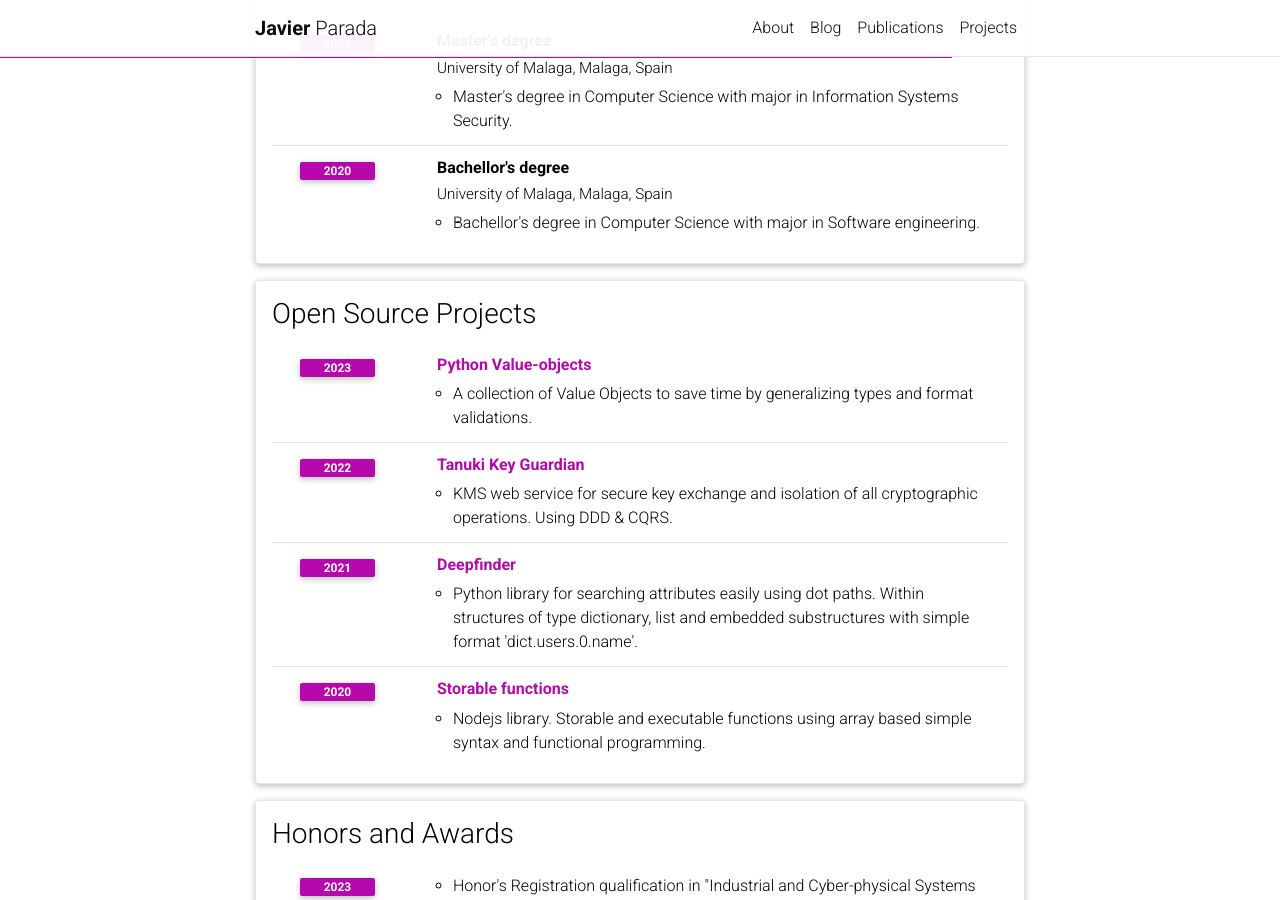
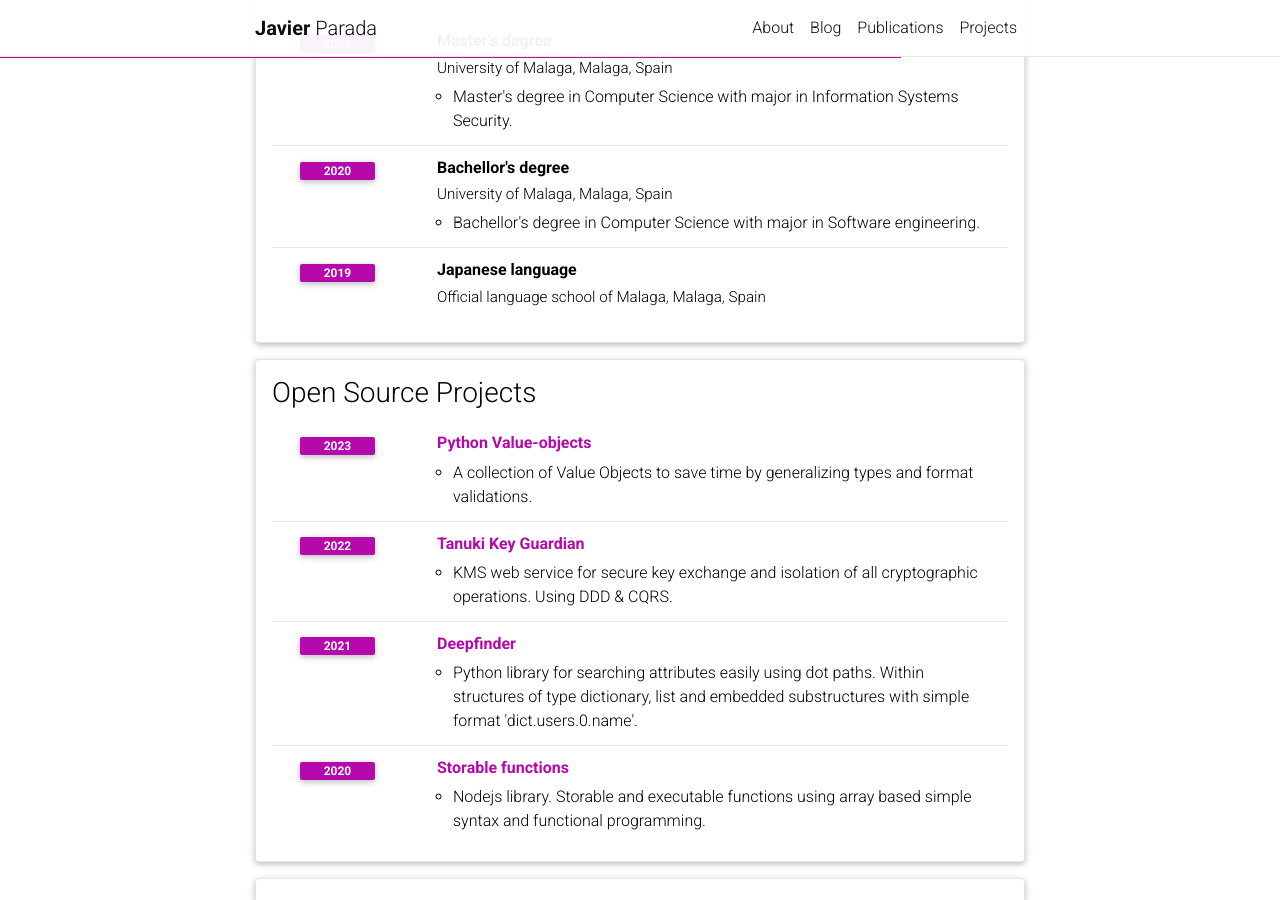
Before and after one commit to jparadadev/jparadadev.github.io, a Jekyll site: the page built from _pages/cv.md, in a window 1280 px wide and 900 px high, scrolled down 1012 px. Built offline with Jekyll 4.4.1, drawn with Linux system fonts in a browser that asks for light colours; comment, search, counter and statistics services are not loaded; a style sheet for code colours, icons or effects is not loaded.

Commit message:
Add language school of malaga

```diff
--- a/_data/cv.yml
+++ b/_data/cv.yml
@@ -38,11 +38,13 @@
       institution: University of Malaga, Malaga, Spain
       year: 2023
       description: Master's degree in Computer Science with major in Information Systems Security.
-      description: Master's degree in Computer Science with major in Information Systems Security.
     - title: Bachellor's degree
       institution: University of Malaga, Malaga, Spain
       year: 2020
       description: Bachellor's degree in Computer Science with major in Software engineering.
+    - title: Japanese language
+      institution: Official language school of Malaga, Malaga, Spain
+      year: 2019
 
 - title: Open Source Projects
   type: time_table
```
